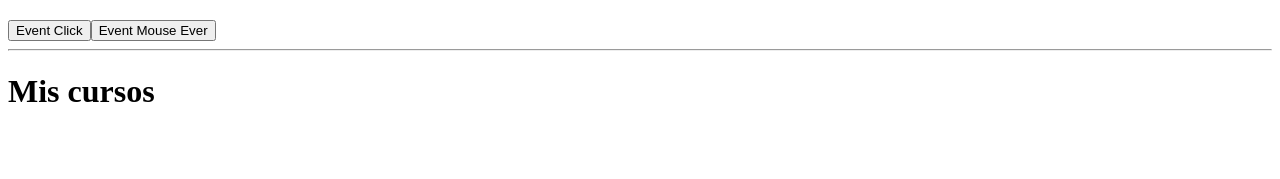
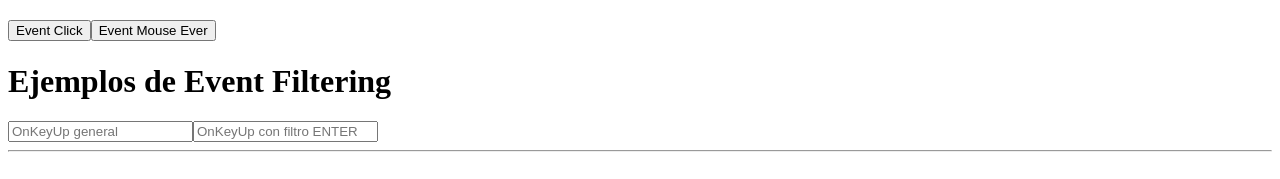
Before and after one commit to denishuaman/angular-hola-mundo, an Angular app: page / in a window 1280 px wide. Shown: the part 736-915 px from the top of the page. Before the commit the page ends 867 px from the top, so only its background shows below. Built offline with nearby package versions, Linux system fonts and the light colour scheme.

Commit message:
Agregando event filtering en un inout text

```diff
--- a/src/app/app.component.html
+++ b/src/app/app.component.html
@@ -14,5 +14,8 @@
 <h1>Ejemplos de Event Binding</h1>
 <button (click)="save($event)">Event Click</button>
 <button (mouseover)="save($event)">Event Mouse Ever</button>
+<h1>Ejemplos de Event Filtering</h1>
+<input type="text" (keyup)="onKeyUp($event)" placeholder="OnKeyUp general">
+<input type="text" (keyup.enter)="onKeyUpEnter()" placeholder="OnKeyUp con filtro ENTER">
 <hr />
 <cursos></cursos>
--- a/src/app/app.component.ts
+++ b/src/app/app.component.ts
@@ -19,4 +19,14 @@ export class AppComponent {
   save(e) {
     console.log(e);
   }
+
+  onKeyUp(e) {
+    if(e.keyCode === 13) {
+      console.log('ENTER fue presionado');
+    }
+  }
+
+  onKeyUpEnter() {
+    console.log('ENTER fue presionado');
+  }
 }
```
